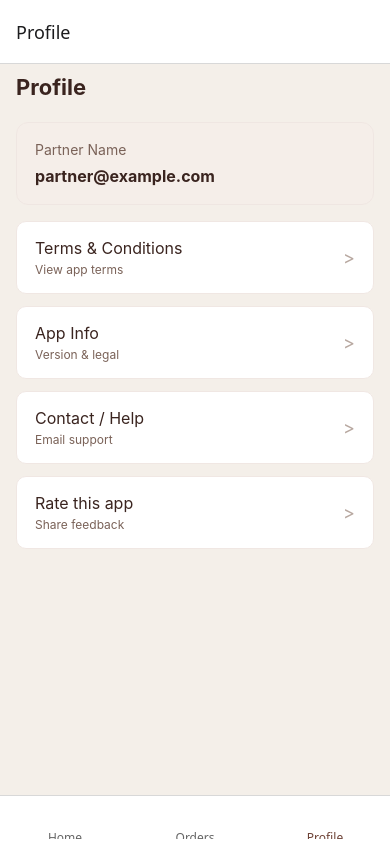
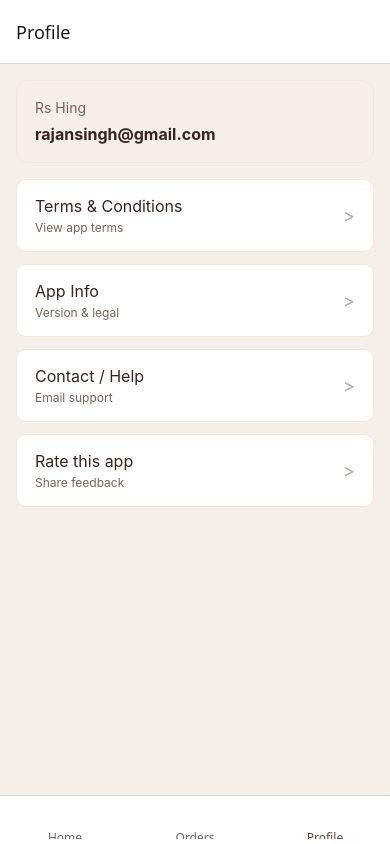
Before and after one commit to kodikasin/Hing_Market_Partner, a React Native app: screen /Profile in a window 390 px wide. Built offline with nearby package versions, Linux system fonts and the light colour scheme; some icons are missing.

Commit message:
some bug fixes

```diff
--- a/src/pages/Dashboard.tsx
+++ b/src/pages/Dashboard.tsx
@@ -45,8 +45,8 @@ const Dashboard = () => {
   return (
     <ScrollView style={styles.container} contentContainerStyle={styles.content}>
       <View style={styles.header}>
-        <Text style={styles.headerSmall}>Home</Text>
-        <Text style={styles.headerTitle}>{company?.companyName || 'RsHing'}</Text>
+        {/* <Text style={styles.headerSmall}>Home</Text> */}
+        <Text style={styles.headerTitle}>{company?.companyName || 'Rs Hing'}</Text>
       </View>
 
       <View style={styles.cardsRow}>
--- a/src/pages/Home.tsx
+++ b/src/pages/Home.tsx
@@ -1,4 +1,3 @@
-import { View, Text } from 'react-native'
 import React from 'react'
 import Dashboard from './Dashboard'
 
--- a/src/pages/Profile.tsx
+++ b/src/pages/Profile.tsx
@@ -10,6 +10,8 @@ import {
   Linking,
   Alert,
 } from 'react-native';
+import { useSelector } from 'react-redux';
+import { companyDetail, selectCompany } from '../store/companySlice';
 // navigation not required in this screen currently
 
 const ListRow: React.FC<{
@@ -31,6 +33,7 @@ const ListRow: React.FC<{
 export default function Profile() {
   const [termsVisible, setTermsVisible] = useState(false);
   const [aboutVisible, setAboutVisible] = useState(false);
+  const company :companyDetail = useSelector(selectCompany)
 
   const openEmail = () => {
     const to = 'ceo@kodikas.in';
@@ -67,14 +70,14 @@ export default function Profile() {
 
   return (
     <SafeAreaView style={styles.container}>
-      <View style={styles.pageHeader}>
+      {/* <View style={styles.pageHeader}>
         <Text style={styles.pageTitle}>Profile</Text>
-      </View>
+      </View> */}
 
       <ScrollView contentContainerStyle={styles.content}>
         <View style={styles.userCard}>
-          <Text style={styles.userSmall}>Partner Name</Text>
-          <Text style={styles.userEmail}>partner@example.com</Text>
+          <Text style={styles.userSmall}>{company.companyName}</Text>
+          <Text style={styles.userEmail}>{company.email}</Text>
         </View>
 
         <ListRow
--- a/src/pages/orders/Orders.tsx
+++ b/src/pages/orders/Orders.tsx
@@ -21,9 +21,9 @@ export default function Orders() {
 
   return (
     <View style={styles.container}>
-      <View style={styles.header}>
+      {/* <View style={styles.header}>
         <Text style={styles.headerTitle}>Orders</Text>
-      </View>
+      </View> */}
 
       <View style={styles.filtersRow}>
         {filters.map(f => (
--- a/src/store/companySlice.ts
+++ b/src/store/companySlice.ts
@@ -1,12 +1,22 @@
 import { createSlice } from "@reduxjs/toolkit";
+
+export type companyDetail = {
+    companyName:string;
+    address:string;
+    mobileNo:string;
+    gstNo:string;
+    email:string
+
+}
 
 const companySlice = createSlice({
     name:'company',
     initialState:{
-        companyName:'RsHing',
-        Address:'pathwari gali garhi tamana hathras',
+        companyName:'Rs Hing',
+        address:'pathwari gali garhi tamana hathras',
         mobileNo:'1234567890',
-        GstNo:'123456789012345'
+        gstNo:'123456789012345',
+        email:'rajansingh@gmail.com'
     },
     reducers:{
 
```
